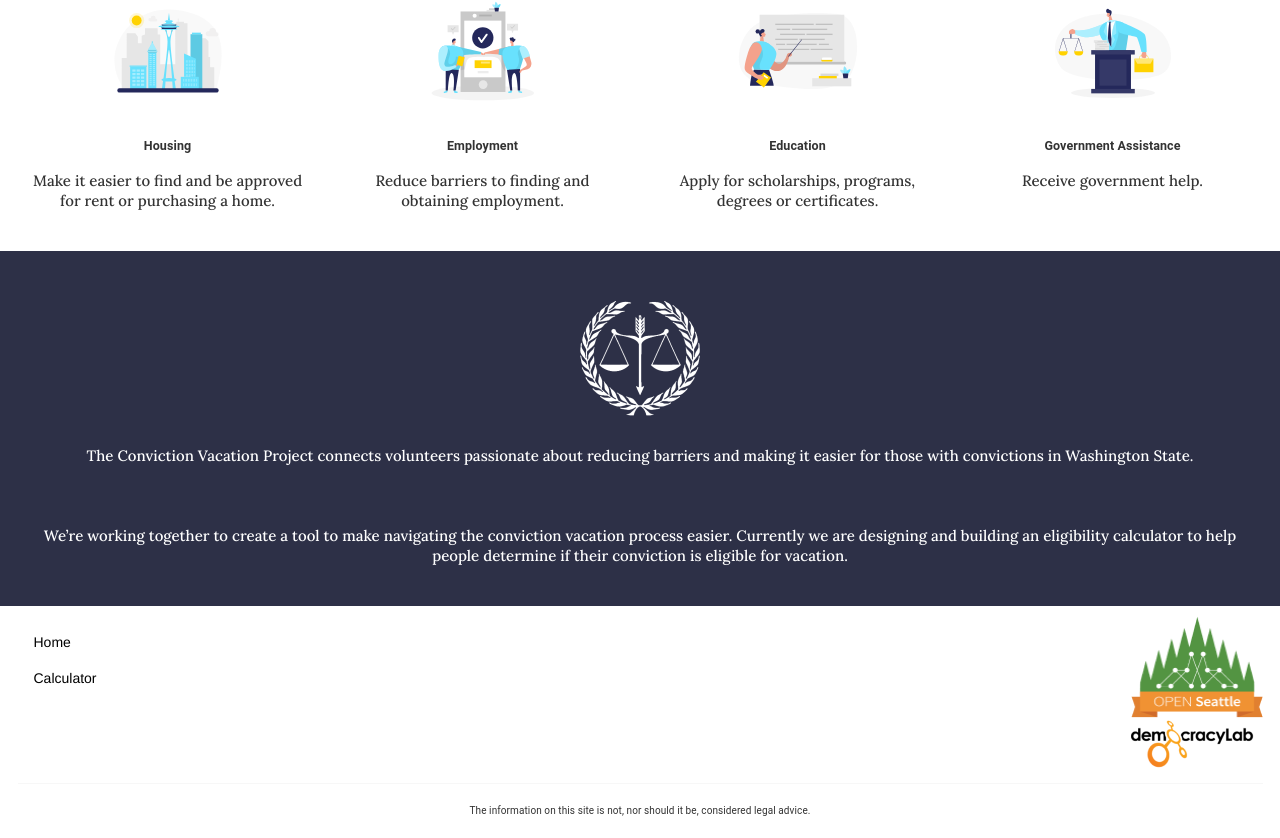
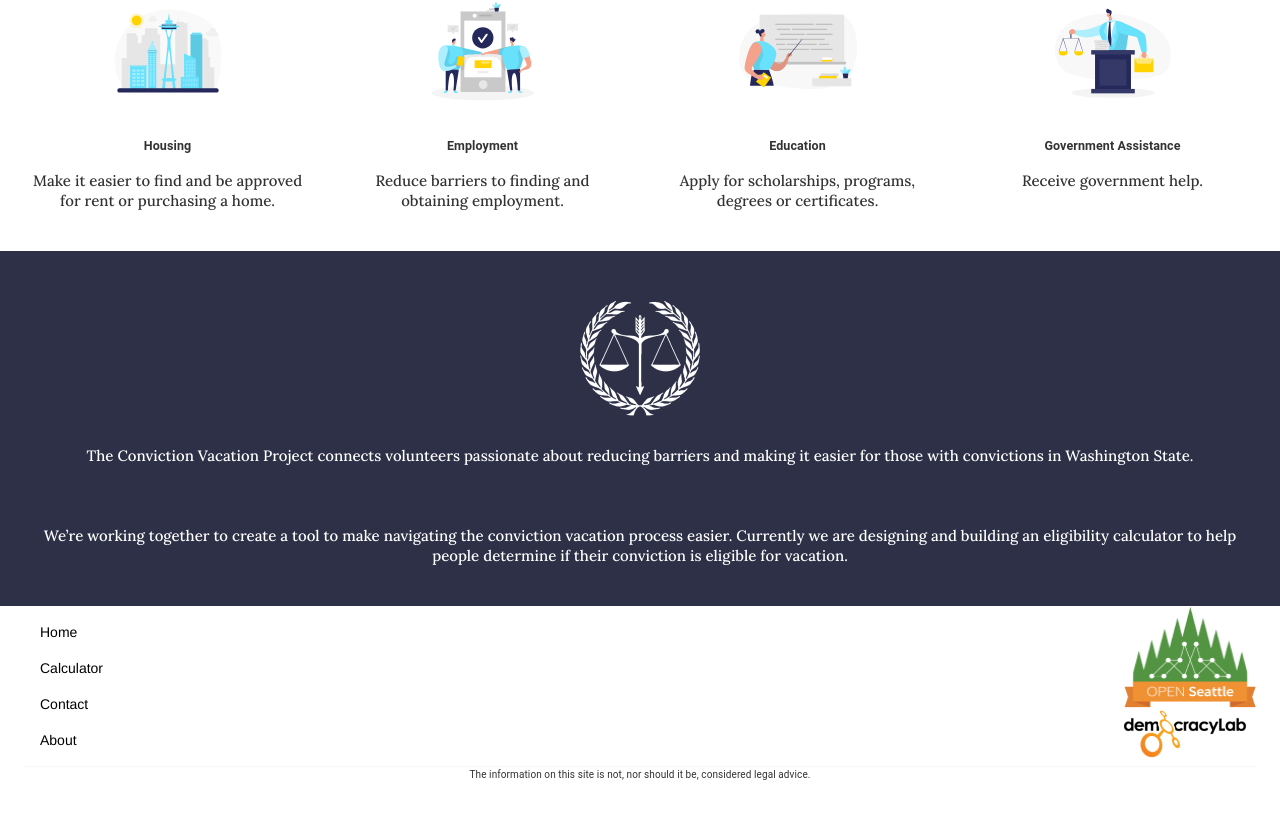
Before and after one commit to openseattle/clearviction-v1, a React (Create React App) app: page / in a window 1280 px wide. Shown: the part 1433-2271 px from the top of the page. After the commit the page ends 2223 px from the top, so only its background shows below. Built offline with nearby package versions, Linux system fonts and the light colour scheme.

Commit message:
Move footer to app render

```diff
--- a/src/App.js
+++ b/src/App.js
@@ -7,6 +7,7 @@ import ErrorPage from "./Pages/ErrorPage";
 import AboutPage from "./Pages/AboutPage";
 import ContactPage from "./Pages/ContactPage";
 import VolunteerPage from "./Pages/VolunteerPage";
+import Footer from "./Components/Footer";
 
 function App() {
   return (
@@ -35,6 +36,7 @@ function App() {
           <VolunteerPage />
         </Route>
       </Switch>
+      <Footer />
     </div>
   );
 }
--- a/src/Components/Footer.jsx
+++ b/src/Components/Footer.jsx
@@ -51,7 +51,7 @@ const Footer = () => {
           </Grid>
 
           <Grid item sx={{ float: "right", position: "relative" }}>
-            <Grid direction="column">
+            <Grid container direction="column">
               <img src={openseattleLogo} alt={"Open Seattle Logo"} />
               <img src={democracylabLogo} alt={"Democracy Lab Logo"} />
             </Grid>
--- a/src/Pages/AboutPage.jsx
+++ b/src/Pages/AboutPage.jsx
@@ -113,7 +113,6 @@ const AboutPage = () => {
           </Grid>
         </Grid>
       </Box>
-      <Footer />
     </>
   );
 };
--- a/src/Pages/ContactPage.jsx
+++ b/src/Pages/ContactPage.jsx
@@ -37,7 +37,6 @@ const ContactPage = () => {
           alt="big interesting image"
         />
       </Container>
-      <Footer />
     </>
   );
 };
--- a/src/Pages/HomePage.jsx
+++ b/src/Pages/HomePage.jsx
@@ -183,53 +183,6 @@ const HomePage = () => {
           {/* <SecondaryButton text={"Join the Team"} /> */}
         </div>
       </div>
-
-      <div className="row">
-        <div className="col-lg">
-          <Grid container direction="row" sx={{ display: "flex", padding: 5 }}>
-            <Grid
-              container
-              columns={2}
-              spacing={6}
-              justifyContent="space-between"
-            >
-              <Grid item>
-                <List>
-                  <ListItem>
-                    <a href="/" style={{ color: "#000000" }}>
-                      Home
-                    </a>
-                  </ListItem>
-                  <ListItem>
-                    <a href="/calculator" style={{ color: "#000000" }}>
-                      Calculator
-                    </a>
-                  </ListItem>
-                  {/* <ListItem>
-                    <a href="/" style={{ color: "#000000" }}>
-                      Contact
-                    </a>
-                  </ListItem> */}
-                </List>
-              </Grid>
-
-              <Grid item sx={{ float: "right", position: "relative" }}>
-                <Grid container direction="column">
-                  <img src={openseattleLogo} alt={"Open Seattle Logo"} />
-                  <img src={democracylabLogo} alt={"Democracy Lab Logo"} />
-                </Grid>
-              </Grid>
-            </Grid>
-          </Grid>
-          <Divider style={{ marginTop: "1em", marginBottom: "1em" }} />
-          <Text
-            variant={"body1"}
-            text={
-              "The information on this site is not, nor should it be, considered legal advice."
-            }
-          ></Text>
-        </div>
-      </div>
     </div>
   );
 };
--- a/src/Pages/VolunteerPage.jsx
+++ b/src/Pages/VolunteerPage.jsx
@@ -119,7 +119,6 @@ const VolunteerPage = () => {
           <SecondaryButton text="Join Us" />
         </Box>
       </Box>
-      <Footer />
     </>
   );
 };
```
